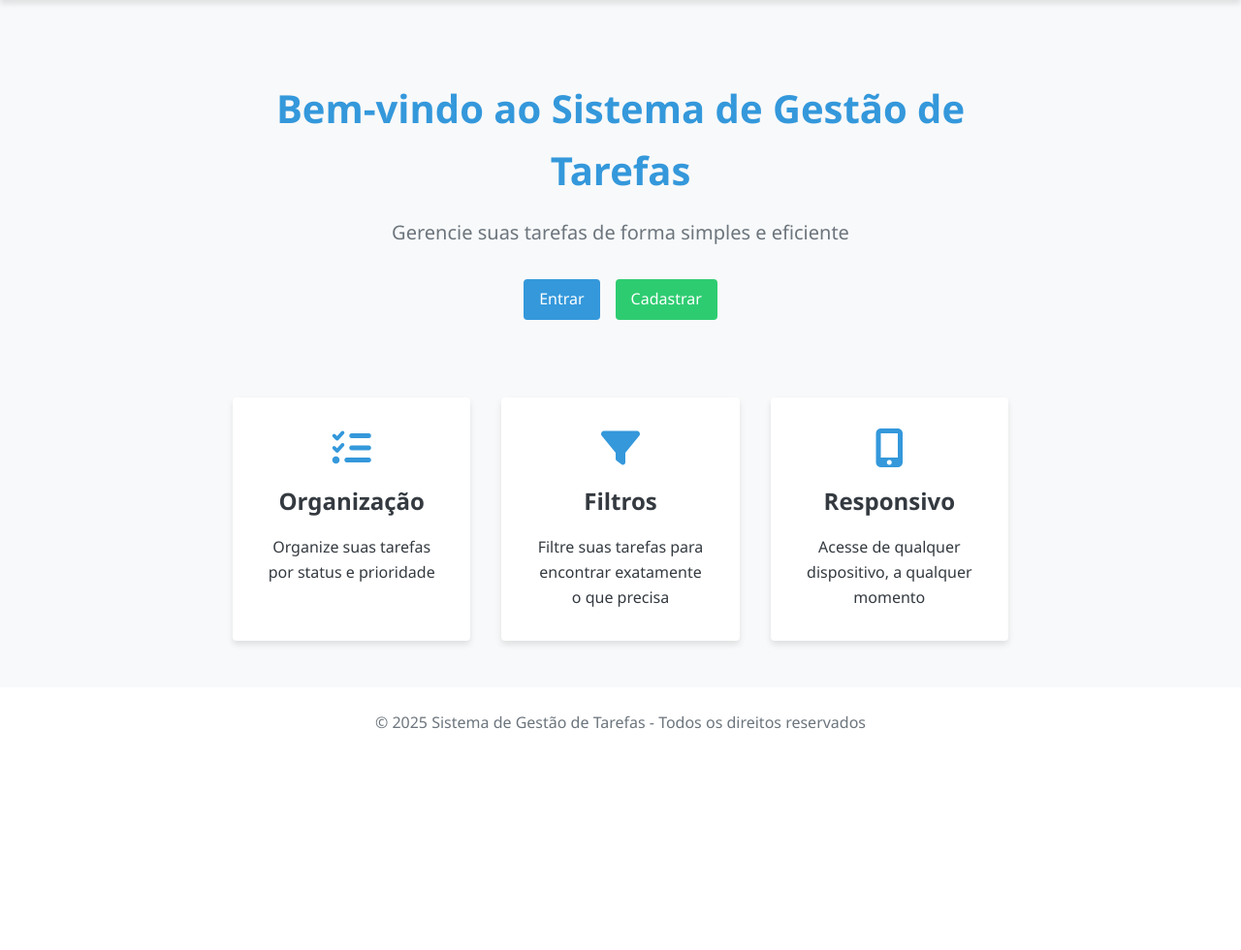
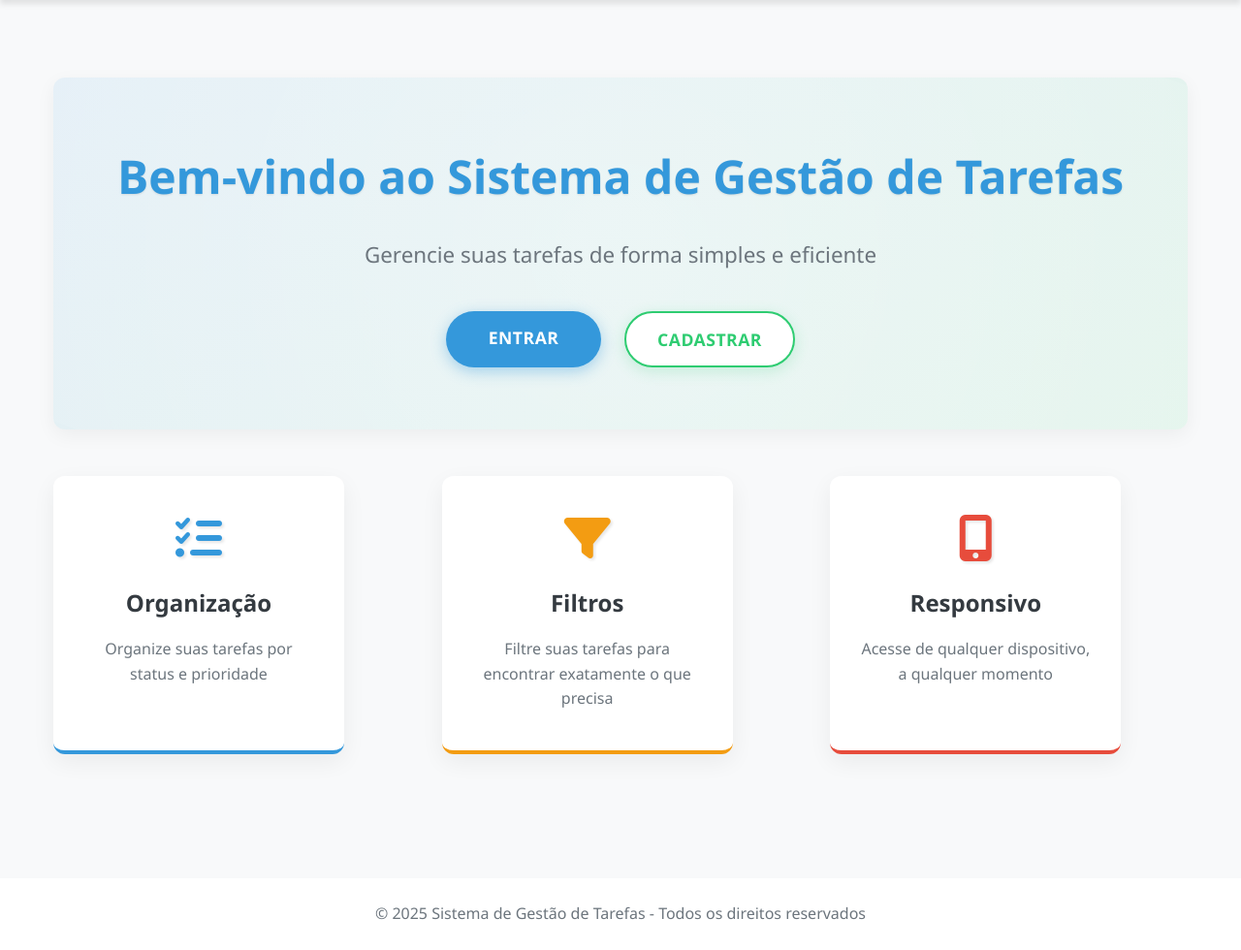
Before and after one commit to evertonethan/Task-Management-System, a PHP site: page /todo-list/ in a window 1280 px wide. Shown: the part 70-1050 px from the top of the page at 97% size. Before the commit the page ends 822 px from the top, so only its background shows below. Run offline with PHP 8.4, Linux system fonts and the light colour scheme.

Commit message:
melhorias UX para index

```diff
--- /dev/null
+++ b/assets/css/index.css
@@ -0,0 +1,269 @@
+/* assets/css/index.css */
+
+/* Estilos específicos para a página inicial */
+.landing-page {
+    padding: 2rem 0;
+    max-width: 1200px;
+    margin: 0 auto;
+}
+
+/* Estilo da seção hero */
+.hero {
+    text-align: center;
+    padding: 4rem 2rem;
+    margin-bottom: 3rem;
+    background: linear-gradient(135deg, rgba(52, 152, 219, 0.1) 0%, rgba(46, 204, 113, 0.1) 100%);
+    border-radius: 12px;
+    box-shadow: 0 6px 20px rgba(0, 0, 0, 0.05);
+    position: relative;
+    overflow: hidden;
+}
+
+.hero::before {
+    content: '';
+    position: absolute;
+    top: -50%;
+    left: -50%;
+    width: 200%;
+    height: 200%;
+    background: radial-gradient(circle, rgba(255, 255, 255, 0.3) 0%, transparent 70%);
+    transform: rotate(20deg);
+    z-index: 0;
+}
+
+.hero h1 {
+    font-size: 3rem;
+    margin-bottom: 1.5rem;
+    color: var(--primary-color);
+    position: relative;
+    z-index: 1;
+    text-shadow: 0 1px 2px rgba(0, 0, 0, 0.1);
+    animation: fadeInDown 0.8s ease-out;
+}
+
+.hero p {
+    font-size: 1.4rem;
+    margin-bottom: 2.5rem;
+    color: var(--gray-dark);
+    position: relative;
+    z-index: 1;
+    max-width: 600px;
+    margin-left: auto;
+    margin-right: auto;
+    animation: fadeInUp 0.8s ease-out 0.2s backwards;
+}
+
+/* Botões de chamada para ação */
+.cta-buttons {
+    display: flex;
+    justify-content: center;
+    gap: 1.5rem;
+    position: relative;
+    z-index: 1;
+    animation: fadeIn 1s ease-out 0.4s backwards;
+}
+
+.cta-buttons .btn {
+    padding: 0.8rem 2rem;
+    font-size: 1.1rem;
+    font-weight: 600;
+    text-transform: uppercase;
+    letter-spacing: 0.5px;
+    transition: all 0.3s ease;
+    min-width: 160px;
+    border-radius: 50px;
+}
+
+.cta-buttons .btn-primary {
+    background-color: var(--primary-color);
+    color: white;
+    box-shadow: 0 4px 15px rgba(52, 152, 219, 0.4);
+}
+
+.cta-buttons .btn-primary:hover {
+    background-color: var(--primary-dark);
+    transform: translateY(-2px);
+    box-shadow: 0 6px 18px rgba(52, 152, 219, 0.5);
+}
+
+.cta-buttons .btn-secondary {
+    background-color: white;
+    color: var(--secondary-color);
+    border: 2px solid var(--secondary-color);
+    box-shadow: 0 4px 15px rgba(46, 204, 113, 0.2);
+}
+
+.cta-buttons .btn-secondary:hover {
+    background-color: var(--secondary-color);
+    color: white;
+    transform: translateY(-2px);
+    box-shadow: 0 6px 18px rgba(46, 204, 113, 0.3);
+}
+
+/* Seção de recursos */
+.features {
+    display: grid;
+    grid-template-columns: repeat(auto-fit, minmax(300px, 1fr));
+    gap: 2rem;
+    margin-bottom: 3rem;
+}
+
+.feature-card {
+    background-color: white;
+    border-radius: 12px;
+    padding: 2.5rem 2rem;
+    text-align: center;
+    box-shadow: 0 8px 25px rgba(0, 0, 0, 0.06);
+    transition: all 0.3s ease;
+    border-bottom: 4px solid transparent;
+    position: relative;
+    overflow: hidden;
+    height: 100%;
+}
+
+.feature-card:hover {
+    transform: translateY(-10px);
+    box-shadow: 0 12px 30px rgba(0, 0, 0, 0.12);
+}
+
+.feature-card:nth-child(1) {
+    border-bottom-color: #3498db;
+}
+
+.feature-card:nth-child(2) {
+    border-bottom-color: #f39c12;
+}
+
+.feature-card:nth-child(3) {
+    border-bottom-color: #e74c3c;
+}
+
+.feature-card::before {
+    content: '';
+    position: absolute;
+    top: 0;
+    left: 0;
+    width: 100%;
+    height: 100%;
+    background: linear-gradient(135deg, rgba(255, 255, 255, 0.6) 0%, transparent 100%);
+    z-index: 0;
+}
+
+.feature-card i {
+    font-size: 3rem;
+    margin-bottom: 1.5rem;
+    display: inline-block;
+    color: var(--primary-color);
+    position: relative;
+    z-index: 1;
+    text-shadow: 2px 2px 3px rgba(0, 0, 0, 0.1);
+    transition: all 0.3s ease;
+}
+
+.feature-card:hover i {
+    transform: scale(1.2);
+}
+
+.feature-card:nth-child(1) i {
+    color: #3498db;
+}
+
+.feature-card:nth-child(2) i {
+    color: #f39c12;
+}
+
+.feature-card:nth-child(3) i {
+    color: #e74c3c;
+}
+
+.feature-card h3 {
+    font-size: 1.5rem;
+    margin-bottom: 1rem;
+    color: var(--text-color);
+    position: relative;
+    z-index: 1;
+}
+
+.feature-card p {
+    color: var(--gray-dark);
+    position: relative;
+    z-index: 1;
+    line-height: 1.6;
+}
+
+/* Animações */
+@keyframes fadeInDown {
+    from {
+        opacity: 0;
+        transform: translateY(-20px);
+    }
+    to {
+        opacity: 1;
+        transform: translateY(0);
+    }
+}
+
+@keyframes fadeInUp {
+    from {
+        opacity: 0;
+        transform: translateY(20px);
+    }
+    to {
+        opacity: 1;
+        transform: translateY(0);
+    }
+}
+
+@keyframes fadeIn {
+    from {
+        opacity: 0;
+    }
+    to {
+        opacity: 1;
+    }
+}
+
+/* Media Queries */
+@media screen and (max-width: 768px) {
+    .hero {
+        padding: 3rem 1.5rem;
+    }
+
+    .hero h1 {
+        font-size: 2.5rem;
+    }
+
+    .hero p {
+        font-size: 1.2rem;
+    }
+
+    .features {
+        grid-template-columns: 1fr;
+    }
+
+    .cta-buttons {
+        flex-direction: column;
+        gap: 1rem;
+        width: 100%;
+        max-width: 300px;
+        margin: 0 auto;
+    }
+
+    .cta-buttons .btn {
+        width: 100%;
+    }
+}
+
+@media screen and (max-width: 480px) {
+    .hero h1 {
+        font-size: 2rem;
+    }
+
+    .hero p {
+        font-size: 1rem;
+    }
+
+    .feature-card {
+        padding: 2rem 1.5rem;
+    }
+}
--- a/index.php
+++ b/index.php
@@ -13,7 +13,7 @@ $pageTitle = 'Início';
 // Incluir cabeçalho
 require_once 'includes/header.php';
 ?>
-<link rel="stylesheet" href="assets/css/style.css">
+<link rel="stylesheet" href="assets/css/index.css">
 
 <div class="landing-page">
     <div class="hero">
```
